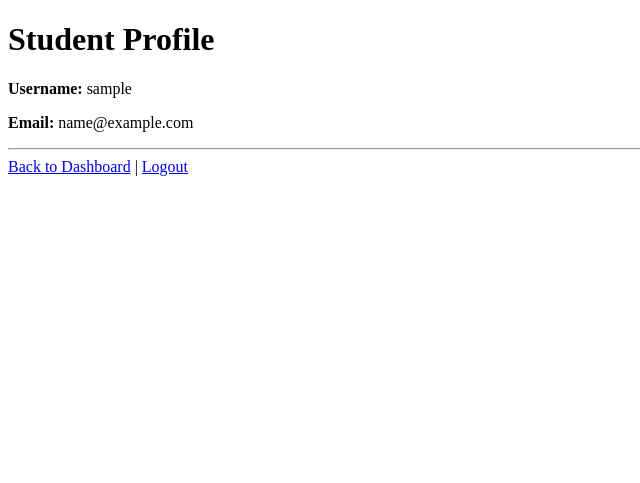
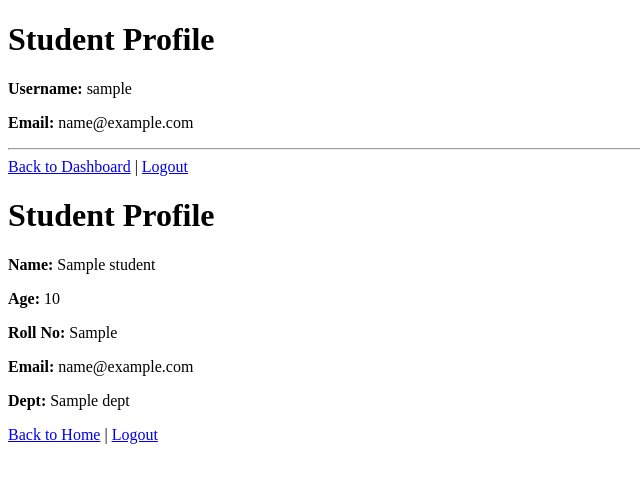
Before and after one commit to yuvansankar0106-ux/collegerp, a Django app: template student/templates/students/profile.html in a window 1280 px wide. Shown: the top 483 px of the page, without its empty margins (0-640 px from the left). Run offline with Django 5.2, Linux system fonts and the light colour scheme; a user stored in the database is signed in; tables that the repository leaves empty hold one stand-in row (values such as "Sample post"); the template is opened without the code that fills it: most values are stand-ins (such as "Sample title", 1, 10 or a date in 2020).

Commit message:
fix profile with name age

```diff
--- a/student/templates/students/profile.html
+++ b/student/templates/students/profile.html
@@ -10,3 +10,11 @@
 <a href="/logout/">Logout</a>
 </body>
 </html>
+<h1>Student Profile</h1>
+<p><b>Name:</b> {{ student.name }}</p>
+<p><b>Age:</b> {{ student.age }}</p>
+<p><b>Roll No:</b> {{ student.roll_no }}</p>
+<p><b>Email:</b> {{ student.email }}</p>
+<p><b>Dept:</b> {{ student.dept }}</p>
+
+<a href="/">Back to Home</a> | <a href="/logout/">Logout</a>
```
Also changed, not shown: student/models.py (+12 -0 lines).
